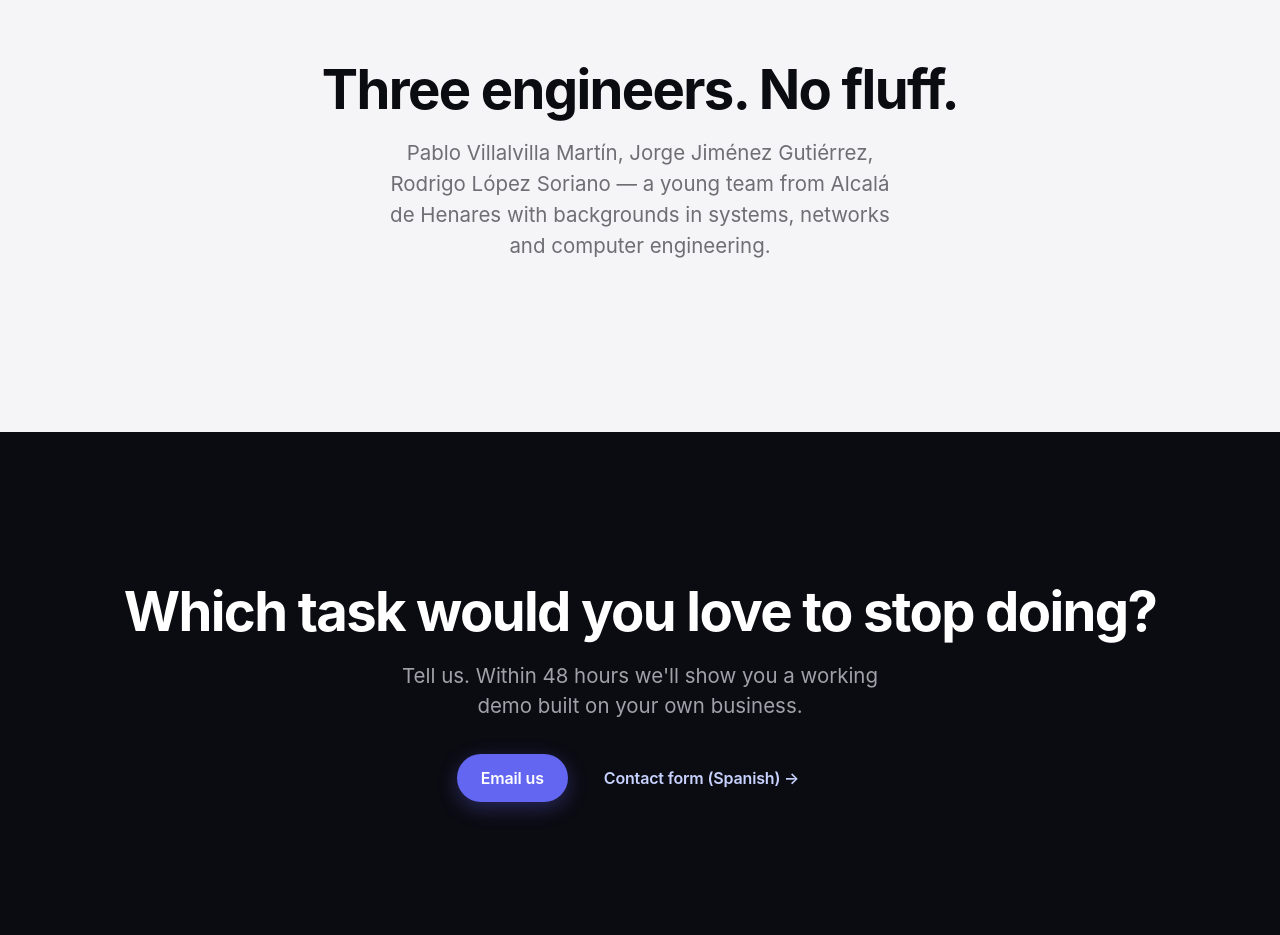
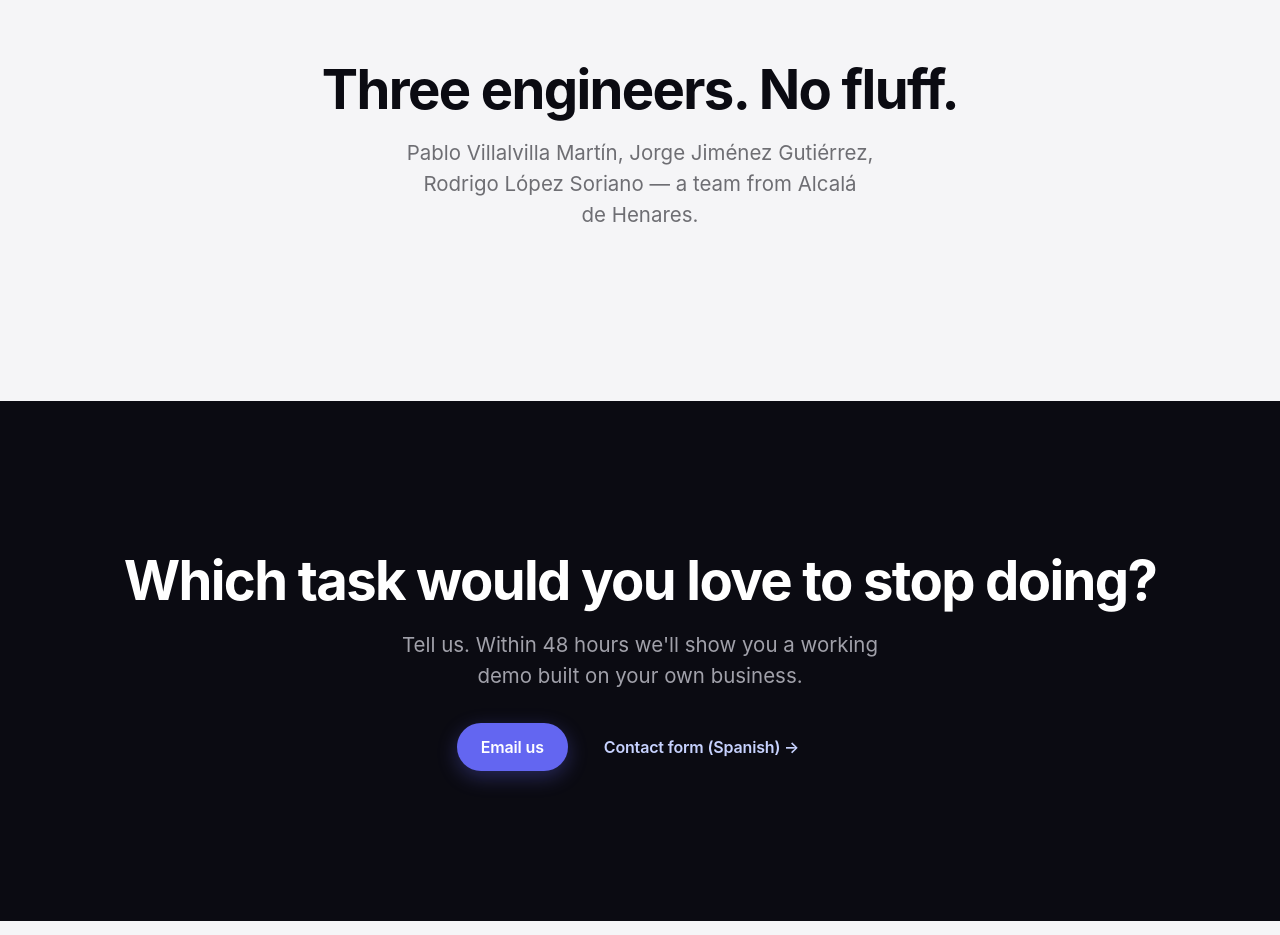
Before and after one commit to rodrigolopezsoriano-droid/TuAgencia, an Astro site: page /en in a window 1280 px wide. Shown: the part 2560-3495 px from the top of the page. Built offline with nearby package versions, Linux system fonts and the light colour scheme; Astro itself is replaced by a stand-in of ours.

Commit message:
feat: el equipo muestra solo nombres (sin estudios ni cargos)
Co-Authored-By: Claude Sonnet 5.5 <noreply@anthropic.com>

```diff
--- a/src/data/site.ts
+++ b/src/data/site.ts
@@ -25,25 +25,11 @@ export const NAV = [
   { href: '/equipo', label: 'Equipo' },
 ];
 
+// En la web solo se muestran los nombres (sin estudios ni cargos).
 export const EQUIPO = [
-  {
-    nombre: 'Pablo Villalvilla Martín',
-    rol: 'Sistemas, servidores y automatización',
-    formacion: 'Técnico Superior en ASIR',
-    inicial: 'P',
-  },
-  {
-    nombre: 'Jorge Jiménez Gutiérrez',
-    rol: 'Infraestructura y soporte a clientes',
-    formacion: 'Técnico Superior en ASIR',
-    inicial: 'J',
-  },
-  {
-    nombre: 'Rodrigo López Soriano',
-    rol: 'Desarrollo e inteligencia artificial',
-    formacion: 'Ingeniería de Computadores · UAH',
-    inicial: 'R',
-  },
+  { nombre: 'Pablo Villalvilla Martín', inicial: 'P' },
+  { nombre: 'Jorge Jiménez Gutiérrez', inicial: 'J' },
+  { nombre: 'Rodrigo López Soriano', inicial: 'R' },
 ];
 
 export const FAQ = [
--- a/src/pages/en/index.astro
+++ b/src/pages/en/index.astro
@@ -39,7 +39,7 @@ const sols = [
   <section class="section soft center" id="team">
     <div class="wrap stack">
       <h2 class="h2">Three engineers. No fluff.</h2>
-      <p class="lead">{EQUIPO.map((m) => m.nombre).join(', ')} — a young team from Alcalá de Henares with backgrounds in systems, networks and computer engineering.</p>
+      <p class="lead">{EQUIPO.map((m) => m.nombre).join(', ')} — a team from Alcalá de Henares.</p>
     </div>
   </section>
   <section class="section dark center" id="contact">
```
Also changed, not shown: src/pages/equipo.astro (+3 -5 lines).
